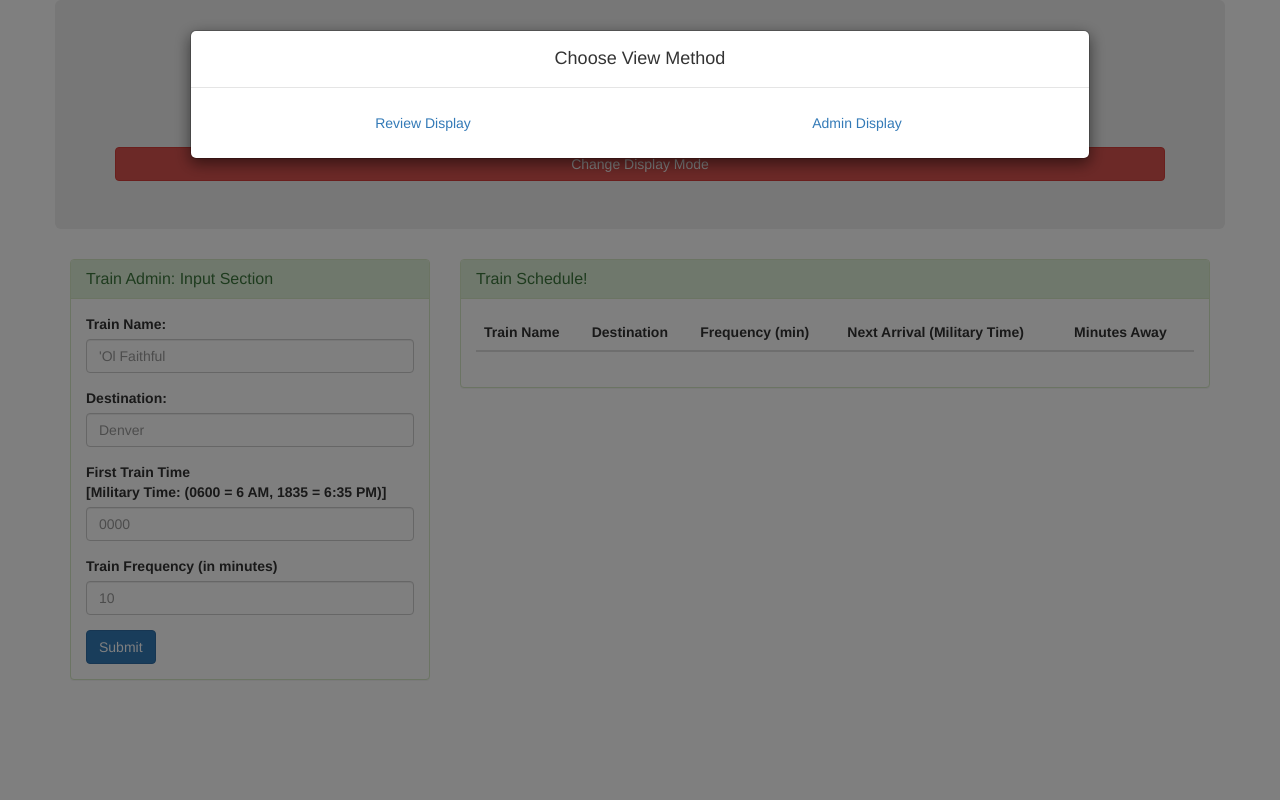
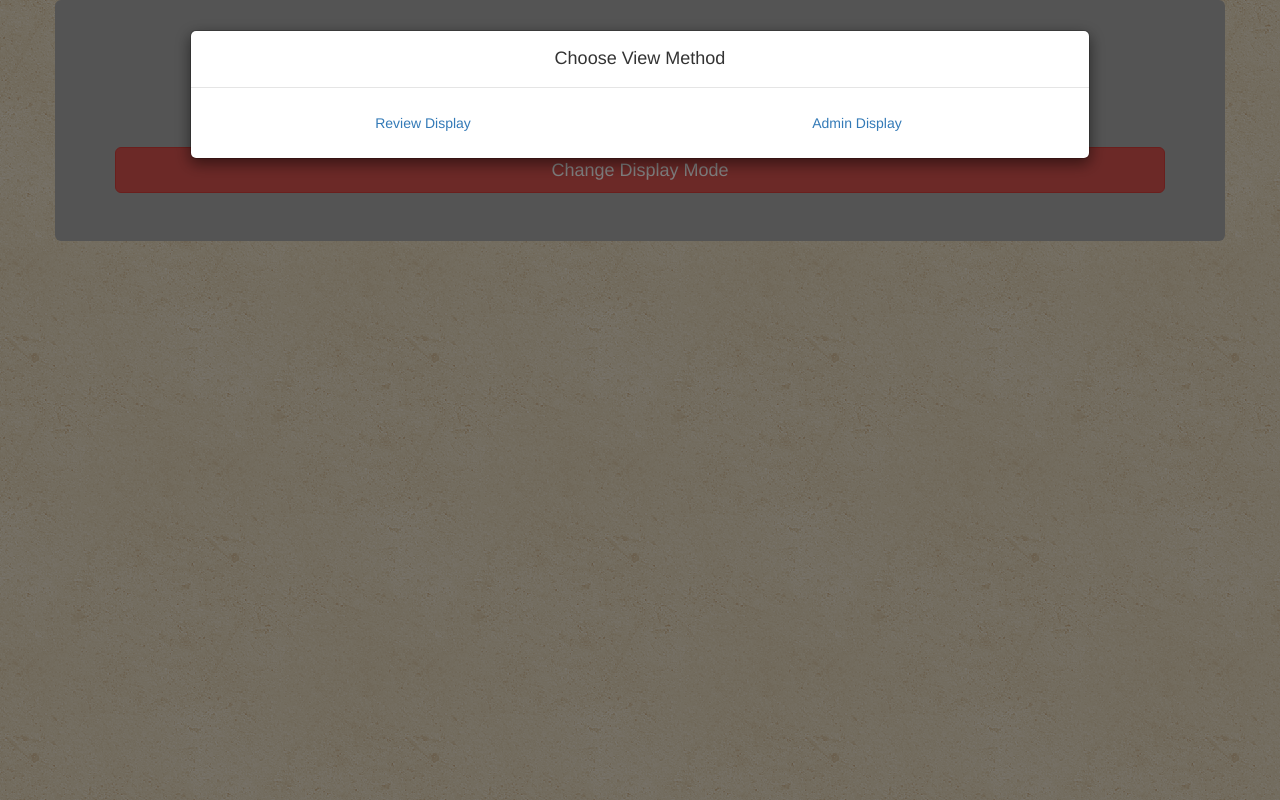
Before and after one commit to Steven-McCreery/Train-Scheduler, a plain HTML site: page index.html in a window 1280 px wide. Drawn offline with nearby package versions, Linux system fonts and the light colour scheme; no server answers.

Commit message:
changed database function outside of click function and then restructured js file. added background image and some extra styling.

```diff
--- a/assets/css/style.css
+++ b/assets/css/style.css
@@ -0,0 +1,11 @@
+body {
+	background-image: url("../images/vintage-concrete.png");
+}
+
+#pb1 {
+	background-color: lightblue;
+}
+
+.jumbotron {
+	background-color: darkgray;
+}
--- a/assets/javascript/app.js
+++ b/assets/javascript/app.js
@@ -24,13 +24,13 @@ $(document).ready(function() {
 			$("#schedule").addClass("col-xs-8");
 			$("#schedule").removeClass("col-xs-12");
 		}
+		$("#schedule").removeClass("hidden");
 	})
 
 	// change display mode
 	$("#viewChange").on("click", function() {
 		selectViewModal();
 	})
-
 
 	// Initialize Firebase
 	var config = {
@@ -46,23 +46,15 @@ $(document).ready(function() {
 	// define database
 	var database = firebase.database();
 
-
-
 	// push to firebase and prevent submit's default reload
 	$("#add-train").on("click", function(event) {
-		$("tbody").empty();
 		event.preventDefault();
 		var trainName = $("#name-input").val().trim();
 		var destination = $("#destination-input").val().trim();
 		var firstTrainTime = $("#ftt-input").val().trim();
 		var frequency = $("#frequency-input").val().trim();
 
-		// momentjs items
-
-		// var yesterDay;
-		// var timeDiff;
-		// var remainder;
-
+		// add new inputs to firebase
 		database.ref().push({
 			trainName: trainName,
 			destination: destination,
@@ -71,18 +63,19 @@ $(document).ready(function() {
 			dateAdded: firebase.database.ServerValue.TIMESTAMP
 		});
 
-		// clear input sections back to placeholder
+		// clear input sections and table, then redraw table
 		$("input").val("");
-
+		$("tbody").empty();
+		runtime();
+	})
 
 	// ordering display area
+	var runtime = function() {
 		database.ref().orderByChild("dateAdded").limitToLast(10).on("child_added", function(snapshot) {
 		var timeNow = moment().format("HHmm");
 		var yesterDay = moment(snapshot.val().firstTrainTime, "HHmm").subtract(1,"Day");
 		var timeDiff = moment(yesterDay, "minutes").diff(timeNow, "minutes");
-			console.log(timeDiff);
 		var remainder = timeDiff % snapshot.val().frequency;
-			console.log(remainder);
 		var nextTrainWait = snapshot.val().frequency - remainder;
 		var nextTrainArrive = moment().add(nextTrainWait, "minutes").format("HHmm");
 		$("tbody").prepend(
@@ -92,11 +85,7 @@ $(document).ready(function() {
 			nextTrainArrive + "</td><td>" +
 			nextTrainWait + "</td></tr>"
 		)
-		})
-	})
-
-
-
-
+	})}
+	runtime();
 
 })
--- a/index.html
+++ b/index.html
@@ -51,7 +51,7 @@
 		<div class="row">
 			<div class="column col col-xs-12 jumbotron text-center" id="title">
 				<h1>Train Schedule</h1>
-				<span class=""><button class="btn btn-block btn-danger" id="viewChange">Change Display Mode</button></span>
+				<span class=""><button class="btn btn-lg btn-block btn-danger" id="viewChange">Change Display Mode</button></span>
 			</div>
 		</div>
 
@@ -62,14 +62,14 @@
 		<div class="row">
 
 			<!-- admin panel-->
-			<div class="col-xs-4 pull-left" id="adminEntry">
+			<div class="col-xs-4 pull-left hidden" id="adminEntry">
 				<div class="panel panel-success">
 
 					<div class="panel-heading">
 						<h2 class="panel-title">Train Admin: Input Section</h2>
 					</div>
 
-					<div class="panel-body">
+					<div class="panel-body" id="pb1">
 						<form role="form">
 							<div class="form-group">
 								<label for="name-input">Train Name:</label>
@@ -82,12 +82,12 @@
 							</div>
 
 							<div class="form-group">
-								<label for="ftt-input">First Train Time <br>[Military Time: (0600 = 6 AM, 1835 = 6:35 PM)]</label>
+								<label for="ftt-input">First Train Time: <br>[Military Time: (0600 = 6 AM, 1835 = 6:35 PM)]</label>
 								<input class="form-control" id="ftt-input" type="number" placeholder="0000">
 							</div>
 
 							<div class="form-group">
-								<label for="frequency-input">Train Frequency (in minutes)</label>
+								<label for="frequency-input">Train Frequency: (in minutes)</label>
 								<input class="form-control" id="frequency-input" type="number" placeholder="10">
 							</div>
 
@@ -98,7 +98,7 @@
 			</div> <!-- close column -->
 
 			<!-- train schedule display -->
-			<div class="col-xs-8 pull-right" id="schedule">
+			<div class="col-xs-8 pull-right hidden" id="schedule">
 				<div class="panel panel-success">
 
 					<div class="panel-heading">
@@ -106,7 +106,7 @@
 					</div>
 
 					<div class="panel-body" id="recent-member">
-						<table class="table table-responsive table-stripped table-hover">
+						<table class="table table-responsive table-striped table-hover">
 							<thead>
 								<th>Train Name</th>
 								<th>Destination</th>
```
Also changed, not shown: assets/images/vintage-concrete.png (added). Lines whose indentation alone changed are shown as unchanged.
